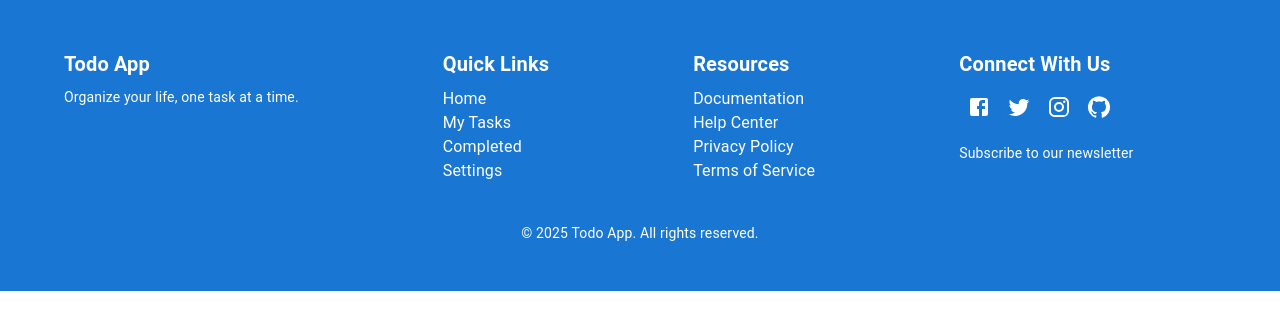
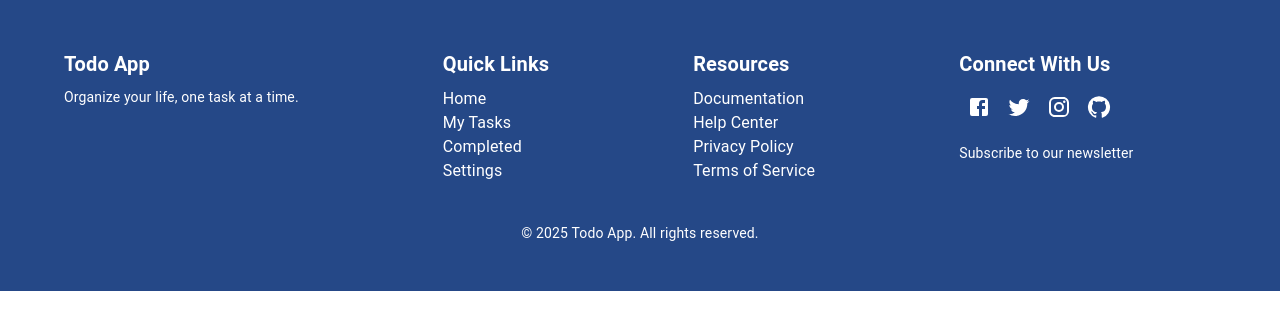
Before and after one commit to MunirRajpoot/TodoLists, a React (Vite) app in the folder client/: page /footer in a window 1280 px wide. Shown: the top 330 px of the page. Built offline with nearby package versions, Linux system fonts and the light colour scheme; sample sign-in values are in the browser's storage.

Commit message:
Fix / footer

```diff
--- a/client/package.json
+++ b/client/package.json
@@ -23,6 +23,7 @@
     "react-countup": "^6.5.3",
     "react-dom": "^19.1.1",
     "react-router-dom": "^7.7.1",
+    "react-spinners": "^0.17.0",
     "react-toastify": "^11.0.5",
     "toastify": "^2.0.1"
   },
--- a/client/src/components/layout/Footer.jsx
+++ b/client/src/components/layout/Footer.jsx
@@ -7,16 +7,10 @@ const Footer = () => {
     <Box
       component="footer"
       sx={{
-        backgroundColor: (theme) =>
-          theme.palette.mode === 'light'
-            ? theme.palette.primary.main
-            : theme.palette.background.paper,
-        color: (theme) =>
-          theme.palette.mode === 'light'
-            ? theme.palette.common.white
-            : theme.palette.text.primary,
+        backgroundColor: "#254887",   // ✅ fixed custom color
+        color: "white",               // keep text white for contrast
         py: 6,
-        mt: 'auto',
+        mt: "auto",
       }}
     >
       <Container maxWidth="lg">
```
Also changed, not shown: 2 other files (tests, documents, lock files or other folders).
